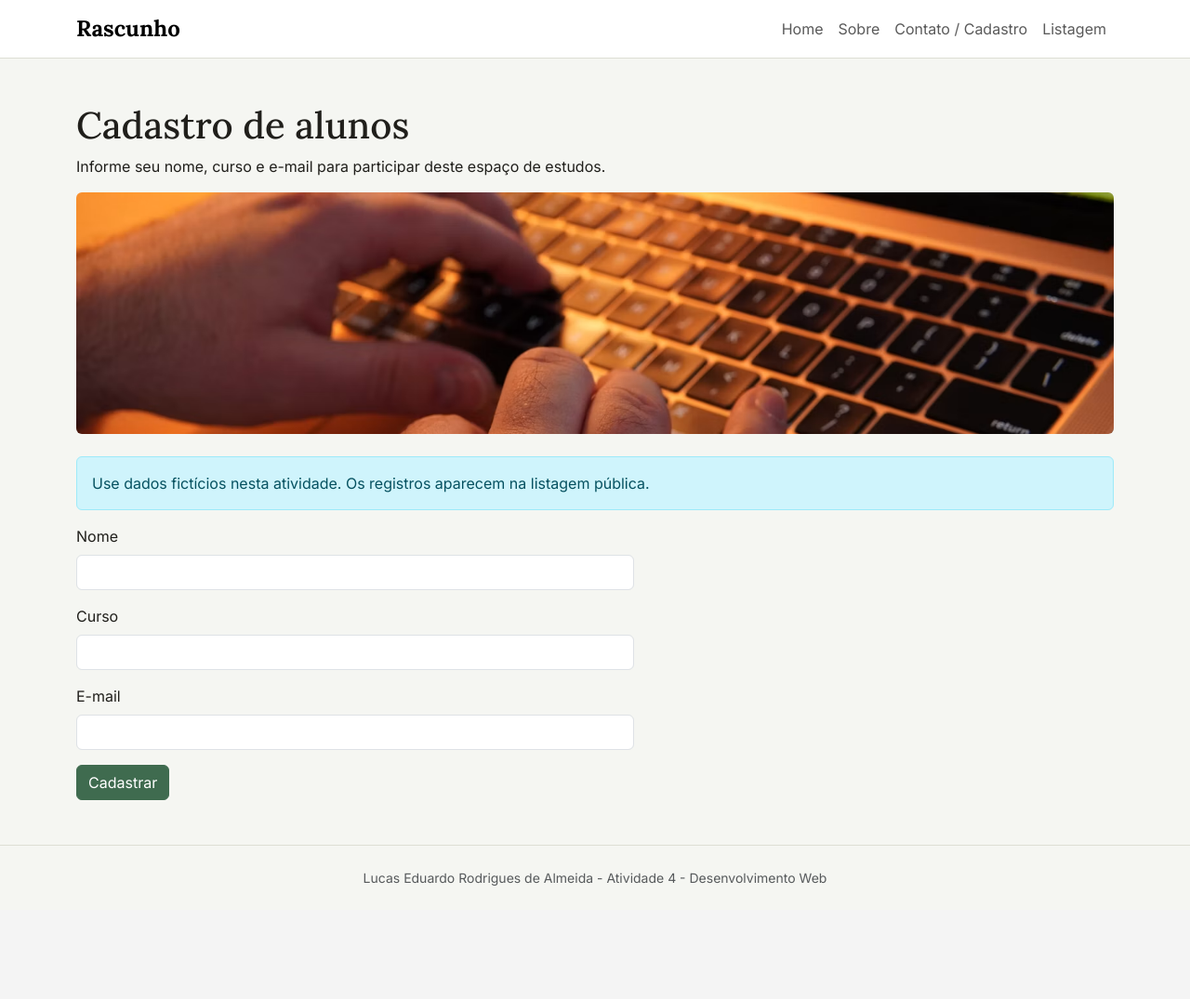
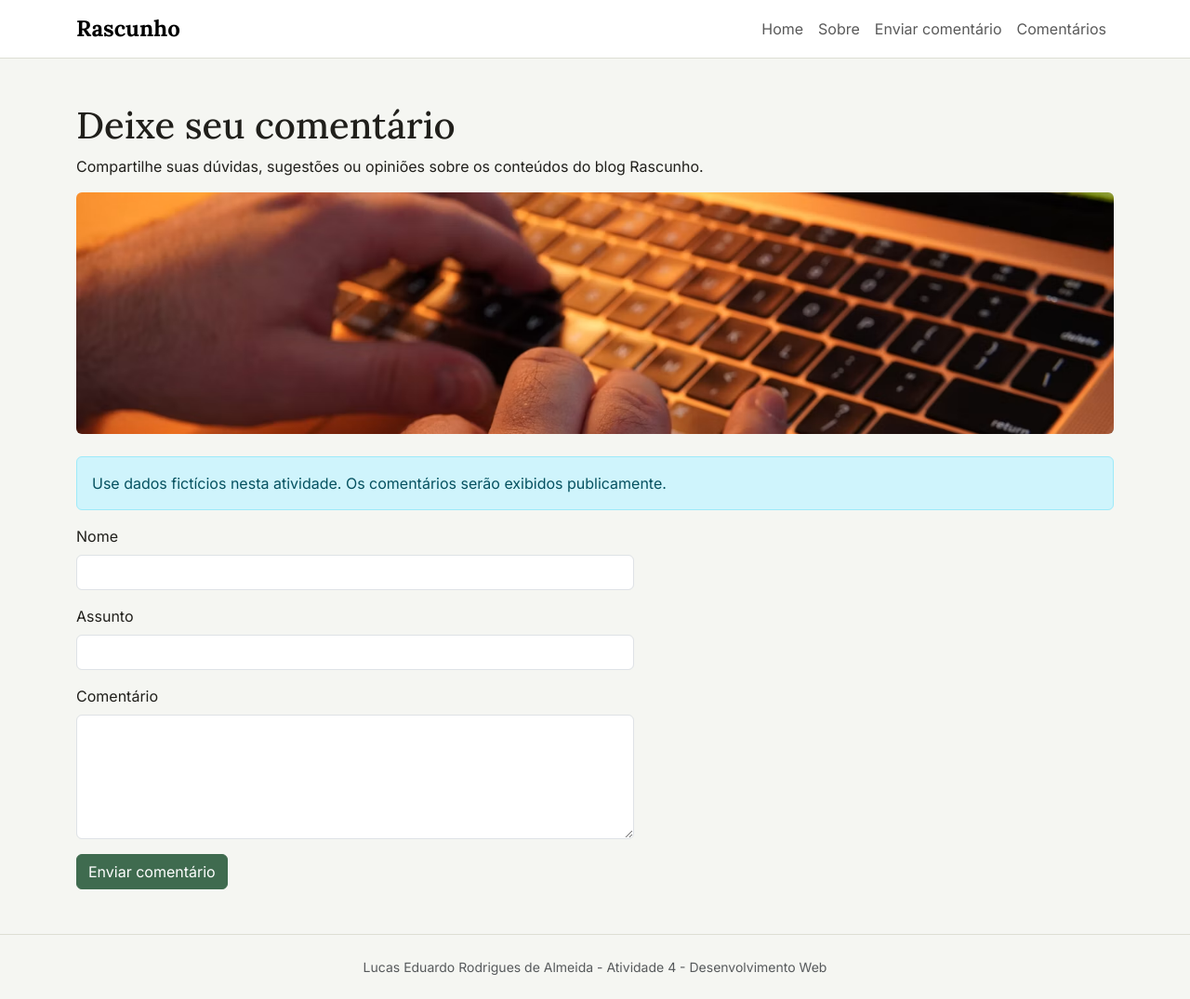
Before and after one commit to Luckode554/atv4-flask, a Flask app: page /contato in a window 1280 px wide. Shown: the whole page at 93% size. Before the commit the page ends 953 px from the top, so only its background shows below. Run offline with Flask 3, Linux system fonts and the light colour scheme.

Commit message:
Adapta blog Rascunho para comentarios

```diff
--- a/app.py
+++ b/app.py
@@ -1,3 +1,4 @@
+
 import os
 import pymysql
 from dotenv import load_dotenv
@@ -7,6 +8,7 @@ load_dotenv()
 app = Flask(__name__)
 
 
+# Abre a conexão com o MySQL usando as variáveis do .env.
 def conectar_bd():
     return pymysql.connect(
         host=os.getenv("DB_HOST"),
@@ -29,19 +31,20 @@ def sobre():
     return render_template("sobre.html")
 
 
+# Exibe o formulário e recebe os comentários.
 @app.route("/contato", methods=["GET", "POST"])
 def contato():
     if request.method == "POST":
         nome = request.form["nome"]
-        curso = request.form["curso"]
-        email = request.form["email"]
+        assunto = request.form["assunto"]
+        mensagem = request.form["mensagem"]
 
         conexao = conectar_bd()
         try:
             with conexao.cursor() as cursor:
                 cursor.execute(
-                    "INSERT INTO alunos (nome, curso, email) VALUES (%s, %s, %s)",
-                    (nome, curso, email)
+                    "INSERT INTO comentarios (nome, assunto, mensagem) VALUES (%s, %s, %s)",
+                    (nome, assunto, mensagem)
                 )
             conexao.commit()
         finally:
@@ -52,16 +55,18 @@ def contato():
     return render_template("cadastro.html")
 
 
+# Consulta os comentários e envia os dados para o HTML.
 @app.route("/listar")
 def listar():
     conexao = conectar_bd()
     try:
         with conexao.cursor() as cursor:
-            cursor.execute("SELECT * FROM alunos")
-            alunos = cursor.fetchall()
+            cursor.execute("SELECT * FROM comentarios ORDER BY id DESC")
+            comentarios = cursor.fetchall()
     finally:
         conexao.close()
-    return render_template("listar.html", alunos=alunos)
+
+    return render_template("listar.html", comentarios=comentarios)
 
 
 if __name__ == "__main__":
--- a/templates/base.html
+++ b/templates/base.html
@@ -1,62 +1,110 @@
+
 <!DOCTYPE html>
 <html lang="pt-BR">
 <head>
     <meta charset="UTF-8">
-  <meta name="viewport" content="width=device-width, initial-scale=1.0">
-  <title>{% block titulo %}Rascunho — um blog de estudos{% endblock %}</title>
+    <meta name="viewport"
+          content="width=device-width, initial-scale=1.0">
 
-  <link href="https://cdn.jsdelivr.net/npm/bootstrap@5.3.3/dist/css/bootstrap.min.css" rel="stylesheet">
-  <link rel="preconnect" href="https://fonts.googleapis.com">
+    <title>
+        {% block titulo %}Rascunho — um blog de estudos{% endblock %}
+    </title>
+
+    <!-- Bootstrap -->
     <link
-       href="https://fonts.googleapis.com/css2?family=Lora:wght@500;600;700&family=Inter:wght@400;500;600&display=swap" rel="stylesheet">
-  <link rel="stylesheet" href="{{ url_for('static', filename='css/custom.css') }}">
+        href="https://cdn.jsdelivr.net/npm/bootstrap@5.3.3/dist/css/bootstrap.min.css"
+        rel="stylesheet">
+
+    <!-- Fontes -->
+    <link rel="preconnect"
+          href="https://fonts.googleapis.com">
+
+    <link
+        href="https://fonts.googleapis.com/css2?family=Lora:wght@500;600;700&family=Inter:wght@400;500;600&display=swap"
+        rel="stylesheet">
+
+    <!-- CSS personalizado -->
+    <link rel="stylesheet"
+          href="{{ url_for('static', filename='css/custom.css') }}">
 </head>
+
 <body>
 
     <header>
         <nav class="navbar navbar-expand-md sticky-top custom-navbar">
             <div class="container">
-        <a class="navbar-brand" href="{{ url_for('index') }}">Rascunho</a>
-        <!-- Este botão abre o menu em telas pequenas. -->
-        <button class="navbar-toggler" type="button" data-bs-toggle="collapse"
-                data-bs-target="#navMenu" aria-controls="navMenu"
-                aria-expanded="false" aria-label="Abrir menu">
+
+                <a class="navbar-brand"
+                   href="{{ url_for('index') }}">
+                    Rascunho
+                </a>
+
+                <!-- Menu responsivo para telas pequenas. -->
+                <button class="navbar-toggler"
+                        type="button"
+                        data-bs-toggle="collapse"
+                        data-bs-target="#navMenu"
+                        aria-controls="navMenu"
+                        aria-expanded="false"
+                        aria-label="Abrir menu">
                     <span class="navbar-toggler-icon"></span>
                 </button>
+
                 <div class="collapse navbar-collapse" id="navMenu">
                     <ul class="navbar-nav ms-auto">
+
                         <li class="nav-item">
                             <a class="nav-link"
-                 href="{{ url_for('index') }}">Home</a>
+                               href="{{ url_for('index') }}">
+                                Home
+                            </a>
                         </li>
+
                         <li class="nav-item">
                             <a class="nav-link"
-                 href="{{ url_for('sobre') }}">Sobre</a>
+                               href="{{ url_for('sobre') }}">
+                                Sobre
+                            </a>
                         </li>
+
                         <li class="nav-item">
                             <a class="nav-link"
-                 href="{{ url_for('contato') }}">Contato / Cadastro</a>
+                               href="{{ url_for('contato') }}">
+                                Enviar comentário
+                            </a>
                         </li>
+
                         <li class="nav-item">
-              <a class="nav-link" href="{{ url_for('listar') }}">Listagem</a>
+                            <a class="nav-link"
+                               href="{{ url_for('listar') }}">
+                                Comentários
+                            </a>
                         </li>
+
                     </ul>
                 </div>
             </div>
         </nav>
     </header>
 
+    <!-- Conteúdo das páginas que herdam base.html. -->
     <main class="container py-5">
         {% block conteudo %}{% endblock %}
     </main>
 
     <footer class="site-footer text-center py-4">
         <div class="container">
-  <p class="mb-0 text-muted small">Lucas Eduardo Rodrigues de Almeida - Atividade 4 - Desenvolvimento Web</p>
+            <p class="mb-0 text-muted small">
+                Lucas Eduardo Rodrigues de Almeida -
+                Atividade 4 - Desenvolvimento Web
+            </p>
         </div>
     </footer>
 
+    <!-- JavaScript do Bootstrap -->
+    <script
+        src="https://cdn.jsdelivr.net/npm/bootstrap@5.3.3/dist/js/bootstrap.bundle.min.js">
+    </script>
 
-  <script src="https://cdn.jsdelivr.net/npm/bootstrap@5.3.3/dist/js/bootstrap.bundle.min.js"></script>
 </body>
 </html>
--- a/templates/cadastro.html
+++ b/templates/cadastro.html
@@ -1,39 +1,71 @@
+
 {% extends "base.html" %}
 
-{% block titulo %}Contato e cadastro — Rascunho{% endblock %}
+{% block titulo %}Comentários — Rascunho{% endblock %}
 
 {% block conteudo %}
-<h1>Cadastro de alunos</h1>
-<p>Informe seu nome, curso e e-mail para participar deste espaço de estudos.</p>
+<h1>Deixe seu comentário</h1>
+
+<p>
+    Compartilhe suas dúvidas, sugestões ou opiniões
+    sobre os conteúdos do blog Rascunho.
+</p>
 
 <img class="img-fluid rounded mb-4 about-img"
      src="{{ url_for('static', filename='img/contato.jpg') }}"
-     alt="Imagem da página de contato">
+     alt="Imagem da página de comentários">
 
 <div class="alert alert-info" role="alert">
-    Use dados fictícios nesta atividade. Os registros aparecem na listagem pública.
+    Use dados fictícios nesta atividade.
+    Os comentários serão exibidos publicamente.
 </div>
 
-<!-- A rota /contato recebe os campos identificados pelo atributo name. -->
-<form action="{{ url_for('contato') }}" method="post" class="formulario">
+<!-- Formulário para enviar comentários ao Flask. -->
+<form action="{{ url_for('contato') }}"
+      method="post"
+      class="formulario">
+
     <div class="mb-3">
-        <label for="nome" class="form-label">Nome</label>
-        <input type="text" id="nome" name="nome" class="form-control"
-               maxlength="100" required>
+        <label for="nome" class="form-label">
+            Nome
+        </label>
+
+        <input type="text"
+               id="nome"
+               name="nome"
+               class="form-control"
+               maxlength="100"
+               required>
     </div>
 
     <div class="mb-3">
-        <label for="curso" class="form-label">Curso</label>
-        <input type="text" id="curso" name="curso" class="form-control"
-               maxlength="100" required>
+        <label for="assunto" class="form-label">
+            Assunto
+        </label>
+
+        <input type="text"
+               id="assunto"
+               name="assunto"
+               class="form-control"
+               maxlength="100"
+               required>
     </div>
 
     <div class="mb-3">
-        <label for="email" class="form-label">E-mail</label>
-        <input type="email" id="email" name="email" class="form-control"
-               maxlength="150" required>
+        <label for="mensagem" class="form-label">
+            Comentário
+        </label>
+
+        <textarea id="mensagem"
+                  name="mensagem"
+                  class="form-control"
+                  rows="5"
+                  maxlength="2000"
+                  required></textarea>
     </div>
 
-    <button type="submit" class="btn btn-success">Cadastrar</button>
+    <button type="submit" class="btn btn-success">
+        Enviar comentário
+    </button>
 </form>
 {% endblock %}
```
Also changed, not shown: banco.sql (+6 -6 lines), templates/listar.html (+40 -17 lines). Lines whose indentation alone changed are shown as unchanged.
